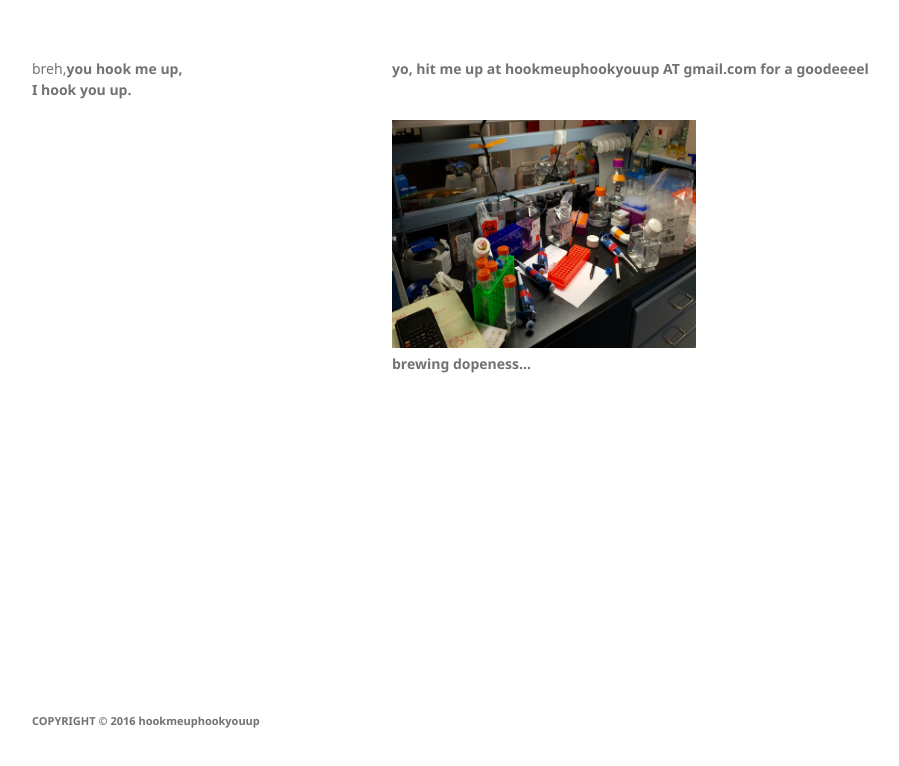
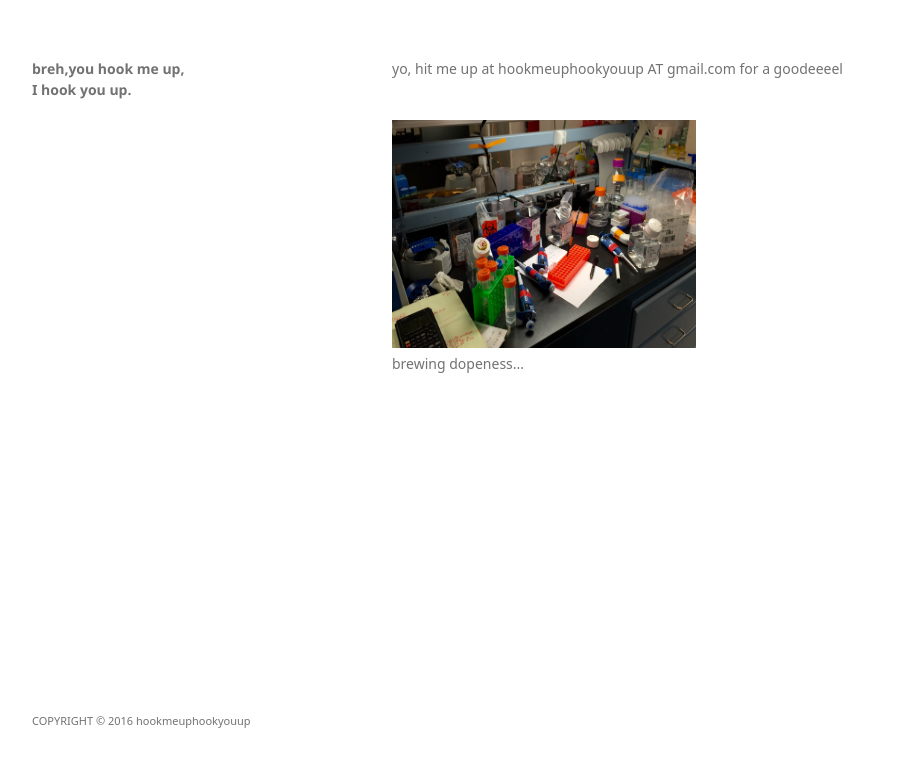
Before and after one commit to hookmeuphookyouup/hookmeuphookyouup.github.io, a plain HTML site: page index.html in a window 1280 px wide. Shown: the whole page, without its empty margins (178-1077 px from the left). Drawn offline with Linux system fonts and the light colour scheme; a web font is replaced by a local one.

Commit message:
Update index.html

```diff
--- a/index.html
+++ b/index.html
@@ -15,7 +15,7 @@
   <body>
     <div class="wrapper">
       <header>
-        <p>breh,<b>you hook me up,<br>I hook you up.</p>
+        <p><b>breh,you hook me up,<br>I hook you up.</b></p>
 
 
       </header>
```
